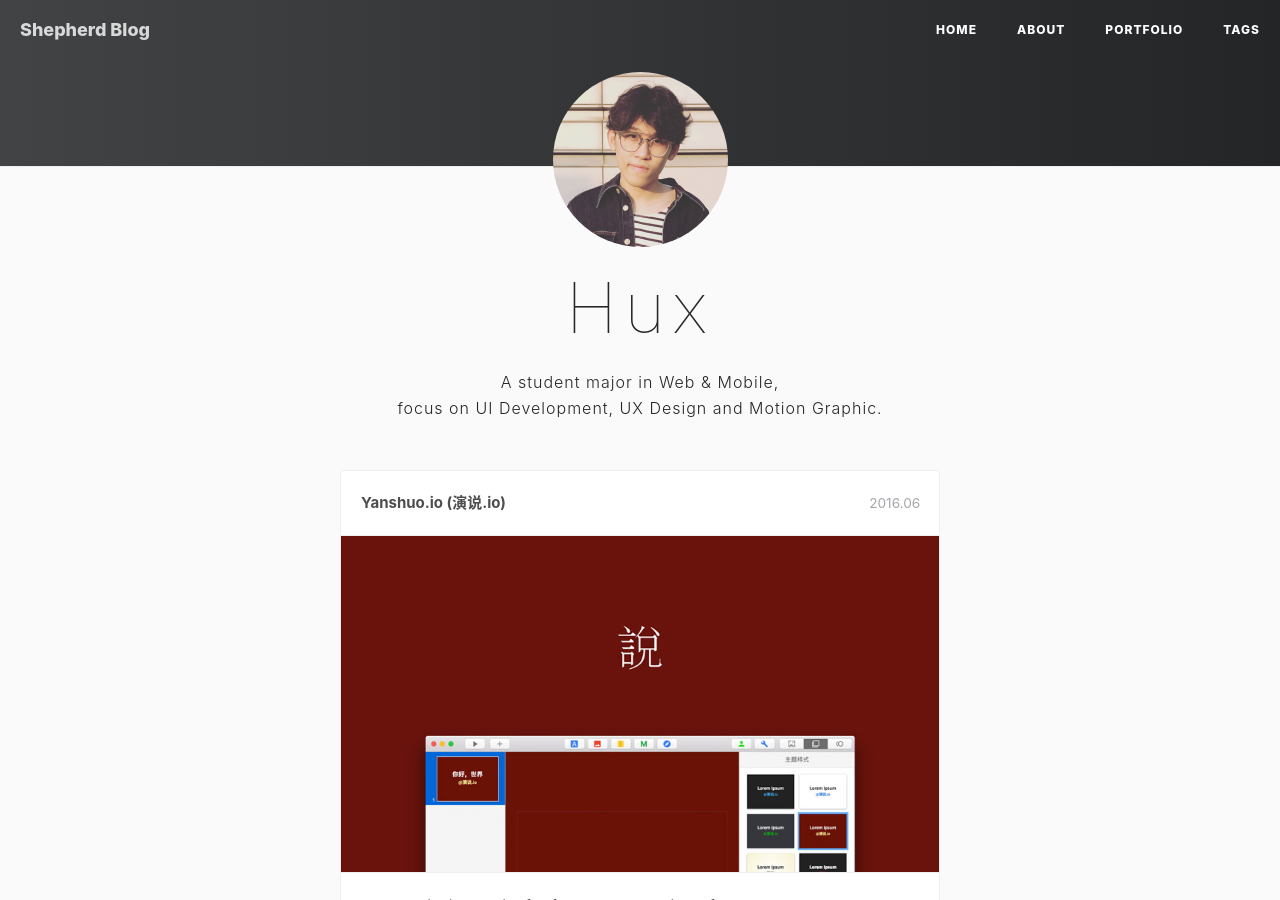
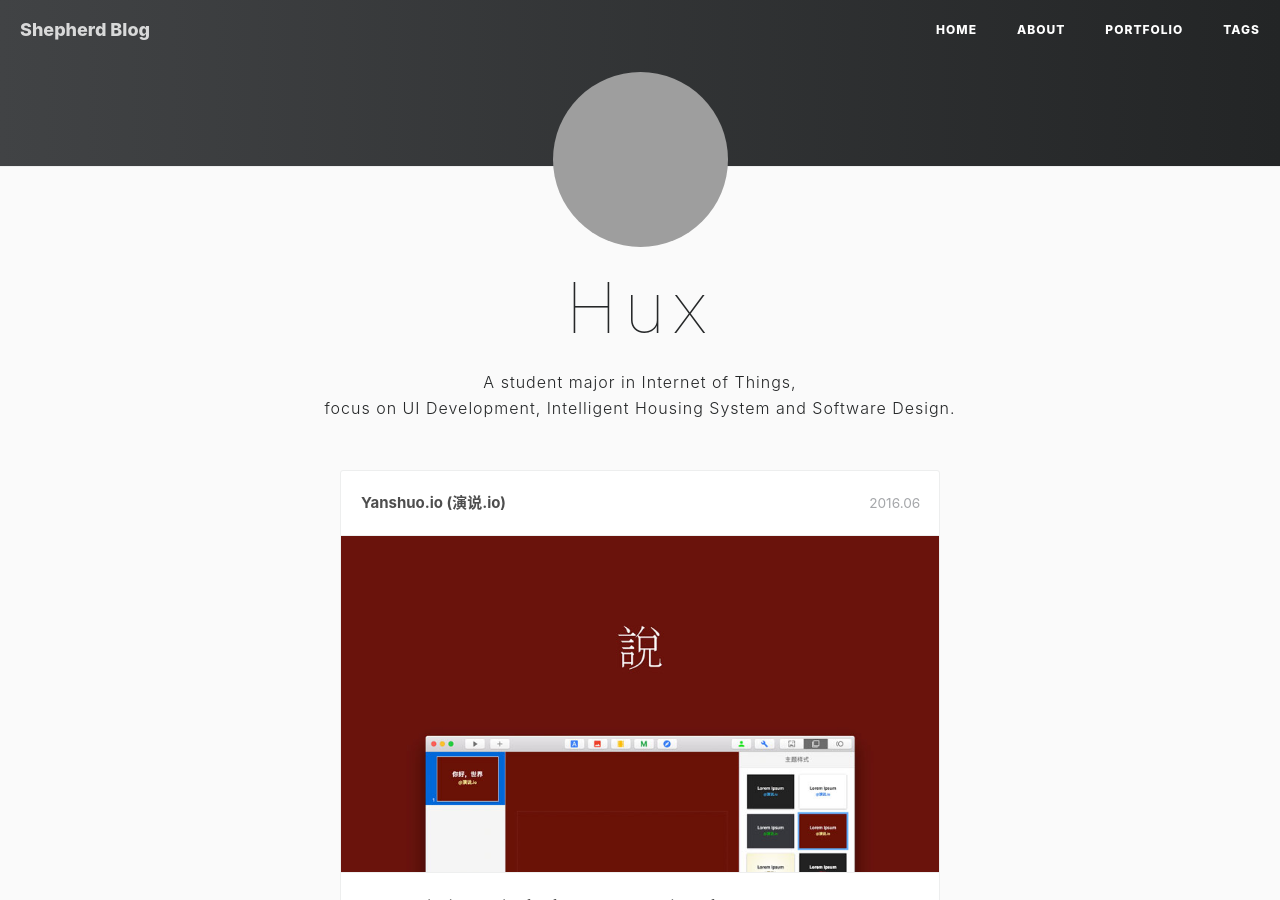
Before and after one commit to distan/distan.github.io, a Jekyll site: the page built from portfolio/index.html, in a window 1280 px wide and 900 px high. Built offline with Jekyll 4.4.1, drawn with Linux system fonts in a browser that asks for light colours; nearby versions of some CDN libraries; comment, search, counter and statistics services are not loaded; grey boxes are pictures that could not be loaded.

Commit message:
distan.github.io

```diff
--- a/portfolio/index.html
+++ b/portfolio/index.html
@@ -16,10 +16,10 @@ layout: default
 	<body>
 		<div class="container" style="margin:0;padding:0;width:100%;">
 			<header>
-				<img width="175" height="175" style="border-radius:50%;" src="/img/avatar-hux.jpg">
+				<img width="175" height="175" style="border-radius:50%;" src="/img/about-me.jpg">
 				<h1>Hux</h1>
-				<p>A student major in Web & Mobile,<br>
-					focus on UI Development, UX Design and Motion Graphic.</p>
+				<p>A student major in Internet of Things,<br>
+					focus on UI Development, Intelligent Housing System and Software Design.</p>
 			</header>
 			<div class="main">
 				<ul class="cbp_tmtimeline">
```
Also changed, not shown: img/favicon.ico.
